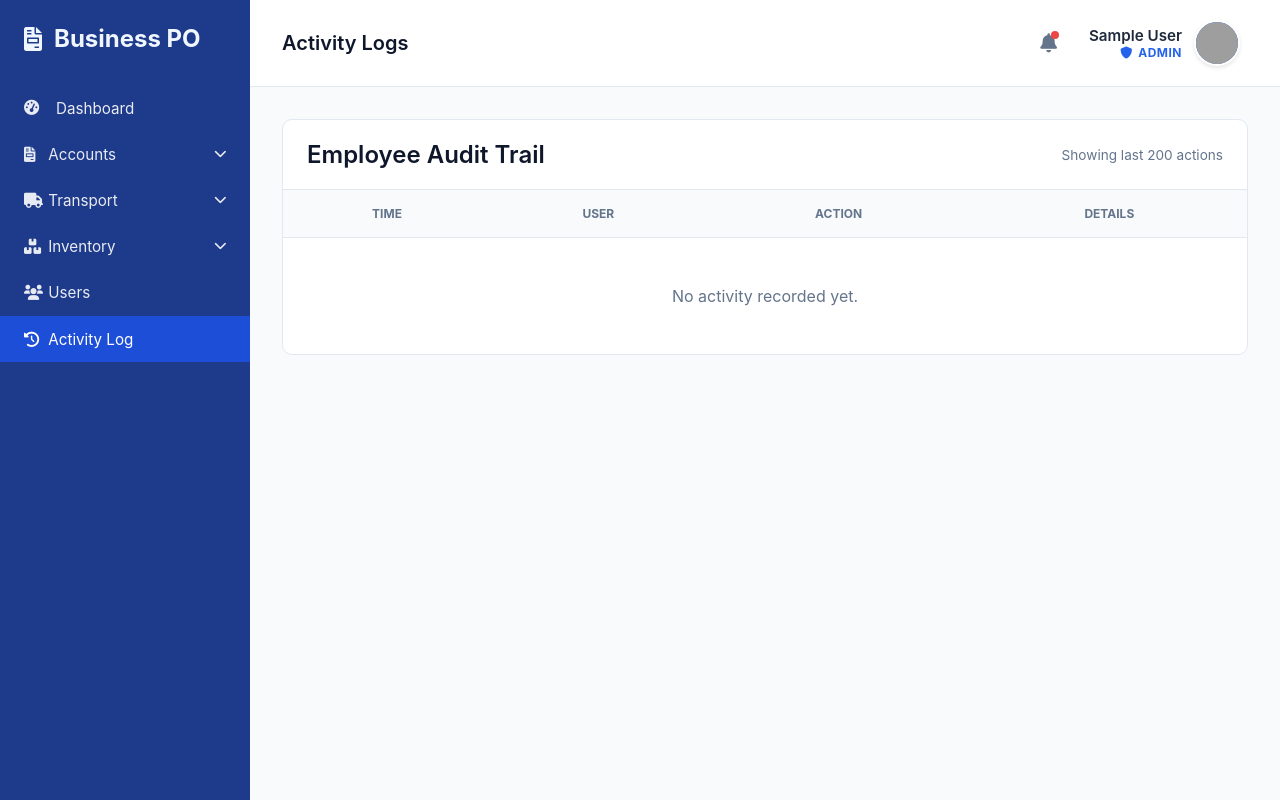
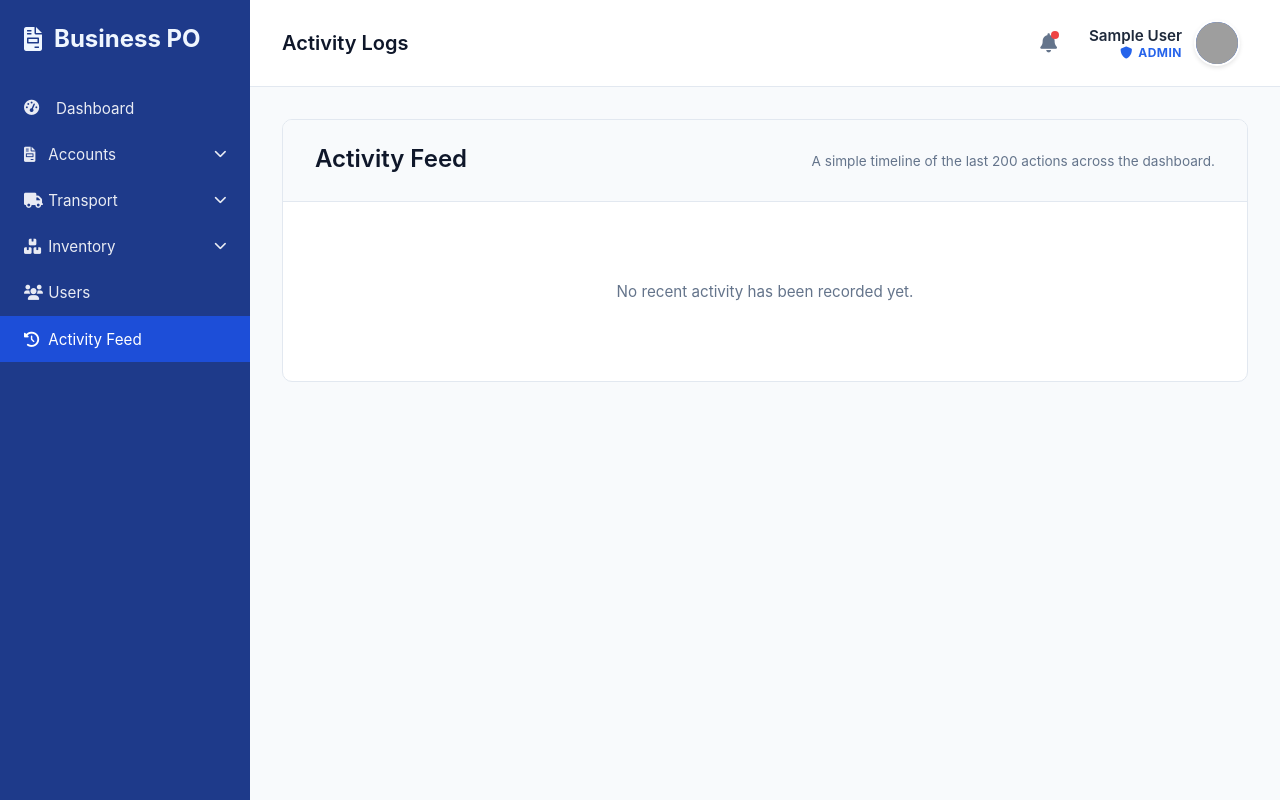
Before and after one commit to kalmeshwargurav1028-sys/business-po, a Flask app: page /activity in a window 1280 px wide. Run offline with Flask 3, Linux system fonts and the light colour scheme; the visitor is signed in with stand-in values (Sample User, id 1); data that the repository does not hold is empty; grey boxes are pictures that could not be loaded.

Commit message:
Redesign Employee Audit Trail into a simplified Activity Feed

```diff
--- a/business_dashboard/templates/activity.html
+++ b/business_dashboard/templates/activity.html
@@ -5,50 +5,50 @@
 
 {% block content %}
 <div class="card">
-    <div class="card-header" style="display: flex; justify-content: space-between; align-items: center;">
-        <h2 class="card-title">Employee Audit Trail</h2>
-        <span style="font-size: 0.85rem; color: #64748b;">Showing last 200 actions</span>
+    <div class="card-header" style="padding: 1.5rem 2rem; border-bottom: 1px solid #e2e8f0; background: #f8fafc; border-top-left-radius: 8px; border-top-right-radius: 8px;">
+        <h2 class="card-title" style="margin-bottom: 0.25rem;">Activity Feed</h2>
+        <p style="font-size: 0.85rem; color: #64748b; margin: 0;">A simple timeline of the last 200 actions across the dashboard.</p>
     </div>
-    <div class="card-body" style="padding: 0;">
-        <table class="inv-table" style="width: 100%; border-collapse: collapse;">
-            <thead>
-                <tr style="background: #f8fafc;">
-                    <th style="padding: 1rem; border-bottom: 1px solid #e2e8f0; color: #64748b; font-size: 0.75rem; text-transform: uppercase;">Time</th>
-                    <th style="padding: 1rem; border-bottom: 1px solid #e2e8f0; color: #64748b; font-size: 0.75rem; text-transform: uppercase;">User</th>
-                    <th style="padding: 1rem; border-bottom: 1px solid #e2e8f0; color: #64748b; font-size: 0.75rem; text-transform: uppercase;">Action</th>
-                    <th style="padding: 1rem; border-bottom: 1px solid #e2e8f0; color: #64748b; font-size: 0.75rem; text-transform: uppercase;">Details</th>
-                </tr>
-            </thead>
-            <tbody>
-                {% for log in logs %}
-                <tr style="border-bottom: 1px solid #f1f5f9;">
-                    <td style="padding: 1rem; font-size: 0.85rem; color: #64748b; width: 15%;">
-                        {{ log.timestamp.strftime('%Y-%m-%d %H:%M') }}
-                    </td>
-                    <td style="padding: 1rem; width: 25%;">
-                        <div style="font-weight: 600; color: #1e293b; font-size: 0.9rem;">{{ log.user_name }}</div>
-                        <div style="font-size: 0.8rem; color: #94a3b8;">{{ log.user_email }}</div>
-                    </td>
-                    <td style="padding: 1rem; width: 20%;">
-                        <span style="display: inline-block; padding: 2px 8px; border-radius: 999px; font-size: 0.75rem; font-weight: 600;
+    <div class="card-body" style="padding: 2rem;">
+        <div style="position: relative;">
+            {% for log in logs %}
+            <div style="display: flex; gap: 1.5rem; margin-bottom: 1.5rem; position: relative;">
+                <div style="display: flex; flex-direction: column; align-items: center;">
+                    <div style="width: 2.5rem; height: 2.5rem; border-radius: 50%; display: flex; align-items: center; justify-content: center; font-weight: bold; font-size: 1rem; color: #fff; background:
+                        {% if 'Delete' in log.action %}#ef4444
+                        {% elif 'Create' in log.action or 'Add' in log.action %}#10b981
+                        {% else %}#3b82f6{% endif %};">
+                        {{ log.user_name[:1] | upper }}
+                    </div>
+                    {% if not loop.last %}
+                    <div style="width: 2px; height: 100%; background: #e2e8f0; margin-top: 0.5rem; flex-grow: 1;"></div>
+                    {% endif %}
+                </div>
+                <div style="flex-grow: 1; padding-bottom: {% if loop.last %}0{% else %}1.5rem{% endif %};">
+                    <div style="display: flex; justify-content: space-between; align-items: flex-start; margin-bottom: 0.25rem;">
+                        <div>
+                            <span style="font-weight: 600; color: #1e293b; font-size: 0.95rem;">{{ log.user_name }}</span>
+                            <span style="color: #64748b; font-size: 0.85rem;">({{ log.user_email }})</span>
+                        </div>
+                        <span style="font-size: 0.75rem; color: #94a3b8;">{{ log.timestamp.strftime('%b %d, %Y at %I:%M %p') }}</span>
+                    </div>
+                    <div style="display: flex; align-items: center; gap: 0.75rem; margin-top: 0.5rem;">
+                        <span style="display: inline-block; padding: 0.25rem 0.75rem; border-radius: 999px; font-size: 0.75rem; font-weight: 600;
                             {% if 'Delete' in log.action %}background: #fee2e2; color: #b91c1c;
-                            {% elif 'Create' in log.action %}background: #dcfce3; color: #166534;
-                            {% elif 'Add' in log.action %}background: #dcfce3; color: #166534;
+                            {% elif 'Create' in log.action or 'Add' in log.action %}background: #dcfce3; color: #166534;
                             {% else %}background: #e0f2fe; color: #0284c7;{% endif %}">
                             {{ log.action }}
                         </span>
-                    </td>
-                    <td style="padding: 1rem; font-size: 0.9rem; color: #475569;">
-                        {{ log.details }}
-                    </td>
-                </tr>
-                {% else %}
-                <tr>
-                    <td colspan="4" style="text-align: center; padding: 3rem; color: #64748b;">No activity recorded yet.</td>
-                </tr>
-                {% endfor %}
-            </tbody>
-        </table>
+                        <span style="font-size: 0.9rem; color: #475569;">{{ log.details }}</span>
+                    </div>
+                </div>
+            </div>
+            {% else %}
+            <div style="text-align: center; padding: 3rem; color: #64748b; font-size: 0.95rem;">
+                No recent activity has been recorded yet.
+            </div>
+            {% endfor %}
+        </div>
     </div>
 </div>
 {% endblock %}
--- a/business_dashboard/templates/base.html
+++ b/business_dashboard/templates/base.html
@@ -81,7 +81,7 @@
                 </li>
                 <li>
                     <a href="{{ url_for('activity') }}" class="{% if request.endpoint == 'activity' %}active{% endif %}" style="justify-content: space-between;">
-                        <span><i class="fas fa-history" style="width: 20px;"></i> Activity Log</span>
+                        <span><i class="fas fa-history" style="width: 20px;"></i> Activity Feed</span>
                     </a>
                 </li>
                 {% endif %}
```
